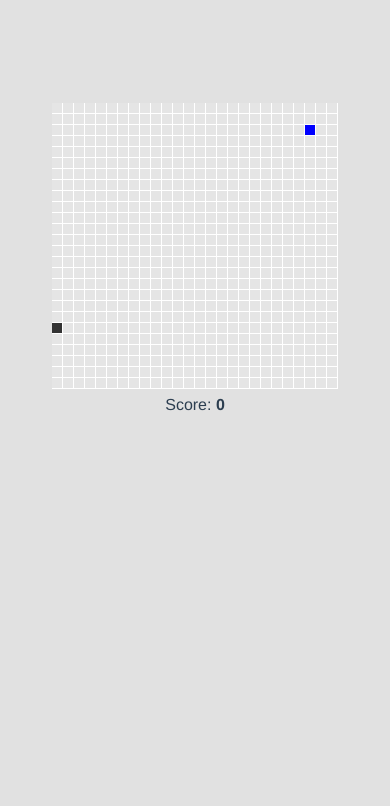
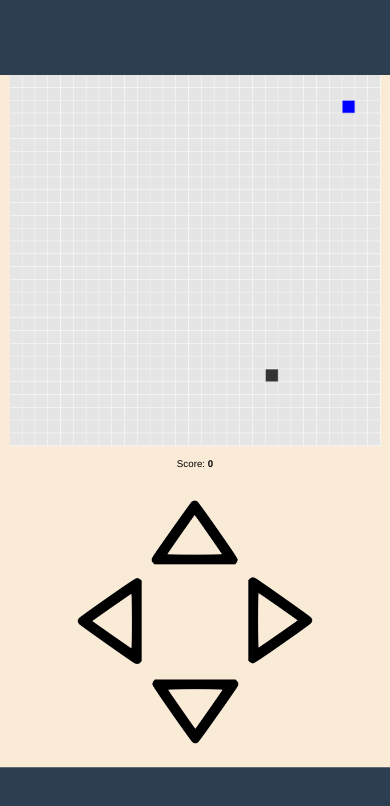
Before and after one commit to econzz/snake-vue, a Vue app: page / in a window 390 px wide. Shown: the top 806 px of the page. Built offline with nearby package versions, Linux system fonts and the light colour scheme.

Commit message:
#3 add buttons & responsive css

```diff
--- a/src/App.vue
+++ b/src/App.vue
@@ -1,7 +1,6 @@
 <template>
   <div id="app">
-
-    <SnakeGame score="0"/>
+    <SnakeGame/>
   </div>
 </template>
 
@@ -18,45 +17,28 @@ export default class App extends Vue {}
 </script>
 
 <style>
+* {
+  margin: 0;
+
+}
+html, body {
+
+  overflow: hidden;
+  touch-action: none;
+  -ms-touch-action: none;
+
+  width:100%;
+  height:100%;
+}
 #app {
   font-family: Avenir, Helvetica, Arial, sans-serif;
   -webkit-font-smoothing: antialiased;
   -moz-osx-font-smoothing: grayscale;
-  text-align: center;
-  color: #2c3e50;
-  margin-top: 60px;
+
+  background-color: #2c3e50;
+  position:fixed;
+  width: 100%;
+    height: 100%;
 }
 
-body{
-  background: #e1e1e1;
-}
-
-div#app {
-    text-align: center;
-    margin-top: 100px;
-}
-
-.game{
-    height: 280px;
-}
-
-.px {
-  width: 10px;
-  height: 10px;
-  background: #e5e5e5;
-  border-bottom: 1px solid #fff;
-  border-right: 1px solid #fff;
-      display: inline-block;
-}
-.px.col{
-  display: block;
-}
-
-.snake{
-  background: #333;
-}
-
-.food{
-  background: blue;
-}
 </style>
--- a/src/components/SnakeGame.vue
+++ b/src/components/SnakeGame.vue
@@ -1,26 +1,34 @@
 <template>
-  <div>
-			<div v-if="gameOn" class="game">
-				<span v-for="x in list" :key="x" class="px">
-					<span v-for="y in list" :key="y" class="px col" :class="{snake: isSnake(x,y), food: isFood(x,y)}"></span>
-				</span>
+	<div class="game-wrapper" id="wrapper" ref="game-wrapper" v-bind:style=styleCustom>
+
+		<div class="gameCanvas">
+			<div v-for="x in list" :key="x" class="px">
+				<div v-for="y in list" :key="y" class="px col" :class="{snake: isSnake(x,y), food: isFood(x,y)}"></div>
+			</div>
 		</div>
 		<p>Score: <b>{{ score }}</b></p>
+
+		<div class="gamebutton-area">
+			<div v-on:click="buttonClicked(refSnakeDirectionUp)" id="upButton" class="gamebutton buttonup"></div>
+			<div v-on:click="buttonClicked(refSnakeDirectionLeft)" id="leftButton" class="gamebutton buttonleft"></div>
+			<div v-on:click="buttonClicked(refSnakeDirectionRight)" id="rightButton" class="gamebutton buttonright"></div>
+			<div v-on:click="buttonClicked(refSnakeDirectionDown)" id="downButton" class="gamebutton buttondown"></div>
+
+		</div>
 	</div>
 </template>
 
 <script lang="ts">
 import { Component, Prop, Vue } from 'vue-property-decorator';
 
-
-export enum KEYBOARD_DIRECTION{
+enum KEYBOARD_DIRECTION{
 	UP=38,
 	LEFT=37,
 	RIGHT=39,
 	DOWN=40
 }
 
-    export enum SNAKE_DIRECTION{
+enum SNAKE_DIRECTION{
 	UP,
 	LEFT,
 	RIGHT,
@@ -32,12 +40,35 @@ export default class SnakeGame extends Vue {
 
 	constructor(){
 		super();
-    this.total = 25;
+
+		//initial data
+		this.total = 28;
 		this.snakeLength = 1;
 		this.snake = [{x:0,y:0}]
 		this.snakeDirection =SNAKE_DIRECTION.RIGHT;
 		this.food = {x:0,y:0};
-    this.gameOn = true;
+		this.gameOn = false;
+
+		this.styleCustom = {
+			margin: this.gameWrapperX,
+			transform: "scale(0.5)"
+		};
+		//
+
+
+	}
+
+	get refSnakeDirectionUp():number{
+		return SNAKE_DIRECTION.UP;
+	}
+	get refSnakeDirectionLeft():number{
+		return SNAKE_DIRECTION.LEFT;
+	}
+	get refSnakeDirectionRight():number{
+		return SNAKE_DIRECTION.RIGHT;
+	}
+	get refSnakeDirectionDown():number{
+		return SNAKE_DIRECTION.DOWN;
 	}
 
 	total: number;
@@ -46,6 +77,18 @@ export default class SnakeGame extends Vue {
 	snakeDirection: SNAKE_DIRECTION;
 	food: {x:number,y:number};
 	gameOn: boolean;
+	styleCustom:any;
+
+	//gamewrapper
+	gameWrapperScale:number;
+	gameWrapperX:string;
+	gameWrapperY:string;
+
+	computedScale():number{
+		return this.gameWrapperScale;
+	}
+
+
 
 	created(): void {
 		this.init();
@@ -53,7 +96,11 @@ export default class SnakeGame extends Vue {
 
 	}
 
-
+	mounted(): void{
+		this.onWindowResize();
+		this.gameWrapperX = '200 px';
+		this.gameWrapperY = '200 px';
+	}
 	get list():number[]{
 		let x:number[] = [];
 
@@ -75,6 +122,53 @@ export default class SnakeGame extends Vue {
 		window.addEventListener('keyup', this.keyboardPressed);
 
 		setInterval(this.move,100);
+		window.addEventListener('resize',this.onWindowResize);
+	}
+
+	buttonClicked(direction:SNAKE_DIRECTION){
+		console.log("buttonclicked");
+		console.log(SNAKE_DIRECTION);
+
+		this.changeDirection(direction);
+	}
+
+	onWindowResize(){
+		console.log("asffaijfoias");
+		var gameElement:HTMLElement,elWidth,elHeight,windowWidth,windowHeight,ratioWidth,ratioHeight,scale;
+
+		gameElement = document.getElementById("wrapper");
+
+		elWidth = gameElement.clientWidth;
+		elHeight = gameElement.clientHeight;
+
+		windowWidth = window.innerWidth;
+		windowHeight = window.innerHeight;
+
+
+
+		ratioWidth = windowWidth /  elWidth;
+		ratioHeight = windowHeight / elHeight;
+
+		let ratio;
+        if (ratioWidth < ratioHeight) {
+            ratio = ratioWidth ;
+        } else {
+            ratio = ratioHeight;
+		}
+
+		scale = Math.min(
+			windowWidth / elWidth,
+			windowHeight / elHeight
+		);
+
+
+		var newGameX = Math.floor((windowWidth - (elWidth * scale)) / 2);
+		var newGameY = Math.floor((windowHeight - (elHeight * scale)) / 2);
+		this.styleCustom.margin = newGameY+"px "+newGameX+"px";
+		this.styleCustom.transform = "scale("+scale+")";
+
+		//gameElement.style.cssText = "margin: '"+newGameY+" px "+newGameX+" px';";
+
 	}
 
 	newGame(){
@@ -89,13 +183,10 @@ export default class SnakeGame extends Vue {
 	move(){
 
 		const self = this;
-
 		const last = self.snake[self.snake.length-1];
 
 		let x = last.x;
 		let y = last.y;
-
-
 		if(x == this.food.x && y == this.food.y){
 			this.eat();
 		}
@@ -119,8 +210,6 @@ export default class SnakeGame extends Vue {
 				x -= 1;
 			break;
 		}
-
-
 		if(y > self.total){
 			y = 0;
 		}
@@ -140,8 +229,7 @@ export default class SnakeGame extends Vue {
 		// self bite
 		for(const i in this.snake){
 			if(this.snake[i] != undefined && this.snake[i].x == x && this.snake[i].y == y){
-					alert('Game over. Your score: ' + this.score );
-					this.newGame();
+				this.processGameOver();
 			}
 		}
 
@@ -151,6 +239,12 @@ export default class SnakeGame extends Vue {
 			self.snake.shift();
 		}
 	}
+
+	processGameOver(){
+		alert('Game over. Your score: ' + this.score );
+		this.newGame();
+	}
+
 	isSnake(x:number,y:number){
 		for(const i in this.snake){
 			if(this.snake[i].x == x && this.snake[i].y == y){
@@ -159,7 +253,6 @@ export default class SnakeGame extends Vue {
 		}
 	}
 	isFood(x:number,y:number){
-
 		if(this.food.x == x && this.food.y == y){
 			return true;
 		}
@@ -223,4 +316,87 @@ export default class SnakeGame extends Vue {
 <!-- Add "scoped" attribute to limit CSS to this component only -->
 <style scoped>
 
+
+.gamebutton-area{
+	margin:50px auto;
+	width: 90%;
+}
+
+.gamebutton{
+	width: 150px;
+    height: 105px;
+    background: url("../assets/UpButton.png") no-repeat;
+    background-size: 150px;
+}
+
+.gamebutton:active{
+	width: 150px;
+    height: 105px;
+    background: url("../assets/UpButton_Touch.png") no-repeat;
+    background-size: 150px;
+}
+
+.buttonright{
+	transform: rotate(90deg);
+	display: inline-block;
+	margin: 20px 65px;
+}
+
+.buttonleft{
+	transform: rotate(-90deg);
+	display: inline-block;
+	margin: 20px 65px;
+}
+
+.buttondown{
+	transform: rotate(180deg);
+	margin: 20px auto;
+}
+
+.buttonup{
+	transform: rotate(0deg);
+	margin: 20px auto;
+}
+
+
+
+.gameCanvas{
+	height: 630px;
+	width: 640px;
+	margin:auto;
+}
+
+.game-wrapper{
+    height: 1136px;
+	width: 640px;
+	background-color: antiquewhite;
+	text-align: center;
+	/* position: relative;
+    top: 0px;
+    right: 0px;
+    bottom: 0px;
+    left: 0px; */
+
+    transform-origin: left top;
+}
+
+.px {
+  width: 20px;
+  height: 20px;
+  background: #e5e5e5;
+  border-bottom: 1px solid #fff;
+  border-right: 1px solid #fff;
+      display: inline-block;
+}
+.px.col{
+  display: block;
+}
+
+.snake{
+  background: #333;
+}
+
+.food{
+  background: blue;
+}
 </style>
```
Also changed, not shown: src/assets/UpButton.png (added), src/assets/UpButton_Touch.png (added). Lines whose indentation alone changed are shown as unchanged.
